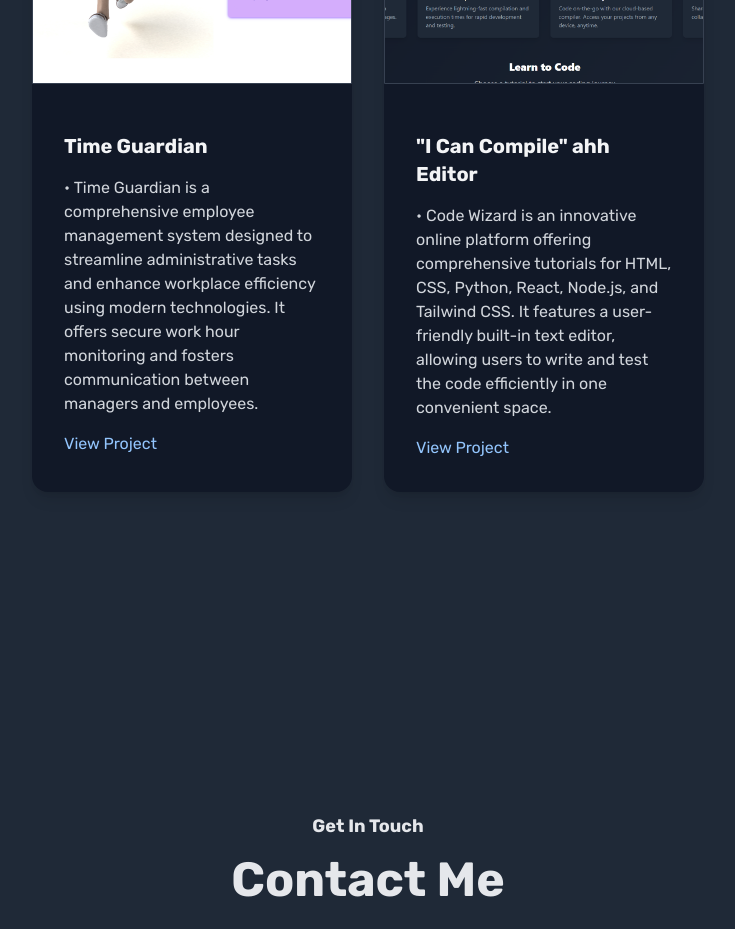
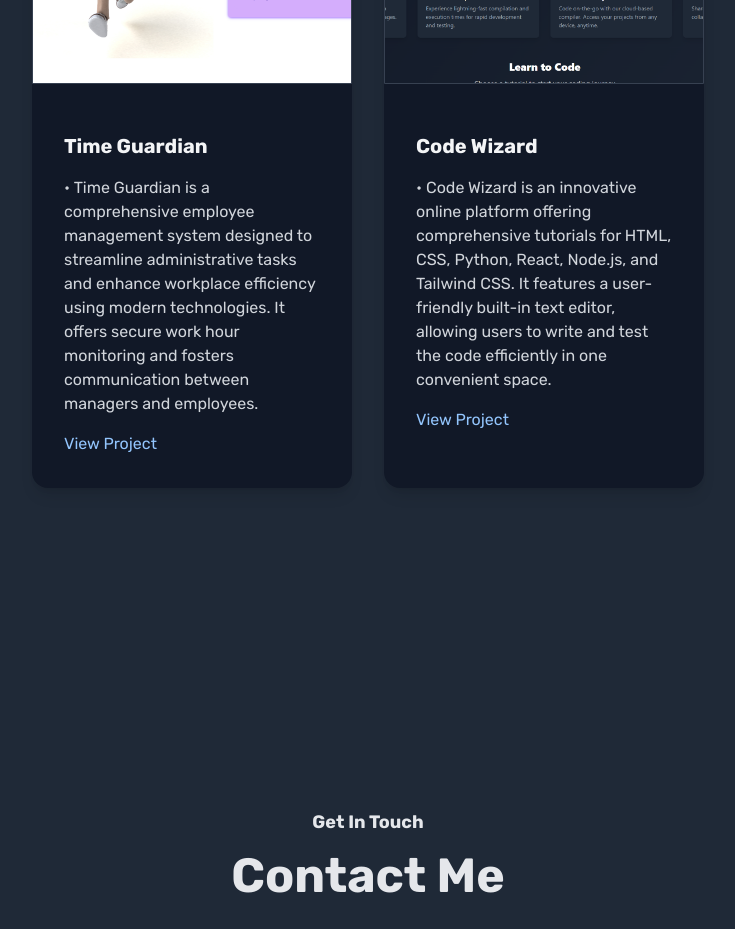
Before and after one commit to y4th4rthh/yatharth-portfolio, a React (Create React App) app: page / in a window 1280 px wide. Shown: the part 4140-5069 px from the top of the page, without its empty margins (272-1007 px from the left). Built offline with nearby package versions, Linux system fonts and the light colour scheme.

Commit message:
Update Project.jsx

```diff
--- a/src/Project.jsx
+++ b/src/Project.jsx
@@ -51,7 +51,7 @@ const Project = () => {
     <div className="w-full lg:w-1/3  dark:bg-white bg-gray-900 rounded-2xl shadow-lg">
         <img src={project4} alt="I Can Compile ahh Editor" className="w-full h-64 object-cover rounded-t-2xl mb-4 border dark:border-gray-300 border-gray-700" />
         <div className="sm:p-8 p-4">
-             <h2 className="text-xl font-semibold mb-4 dark:text-gray-900 text-gray-100">"I Can Compile" ahh Editor</h2>
+             <h2 className="text-xl font-semibold mb-4 dark:text-gray-900 text-gray-100">Code Wizard</h2>
         <p className="dark:text-gray-700 text-gray-300 mb-4">
             • Code Wizard is an innovative online platform offering comprehensive tutorials for HTML, CSS, Python, React, Node.js, and Tailwind CSS. It features a user-friendly built-in text editor, allowing users to write and test the code efficiently in one convenient space.
         </p>
```
